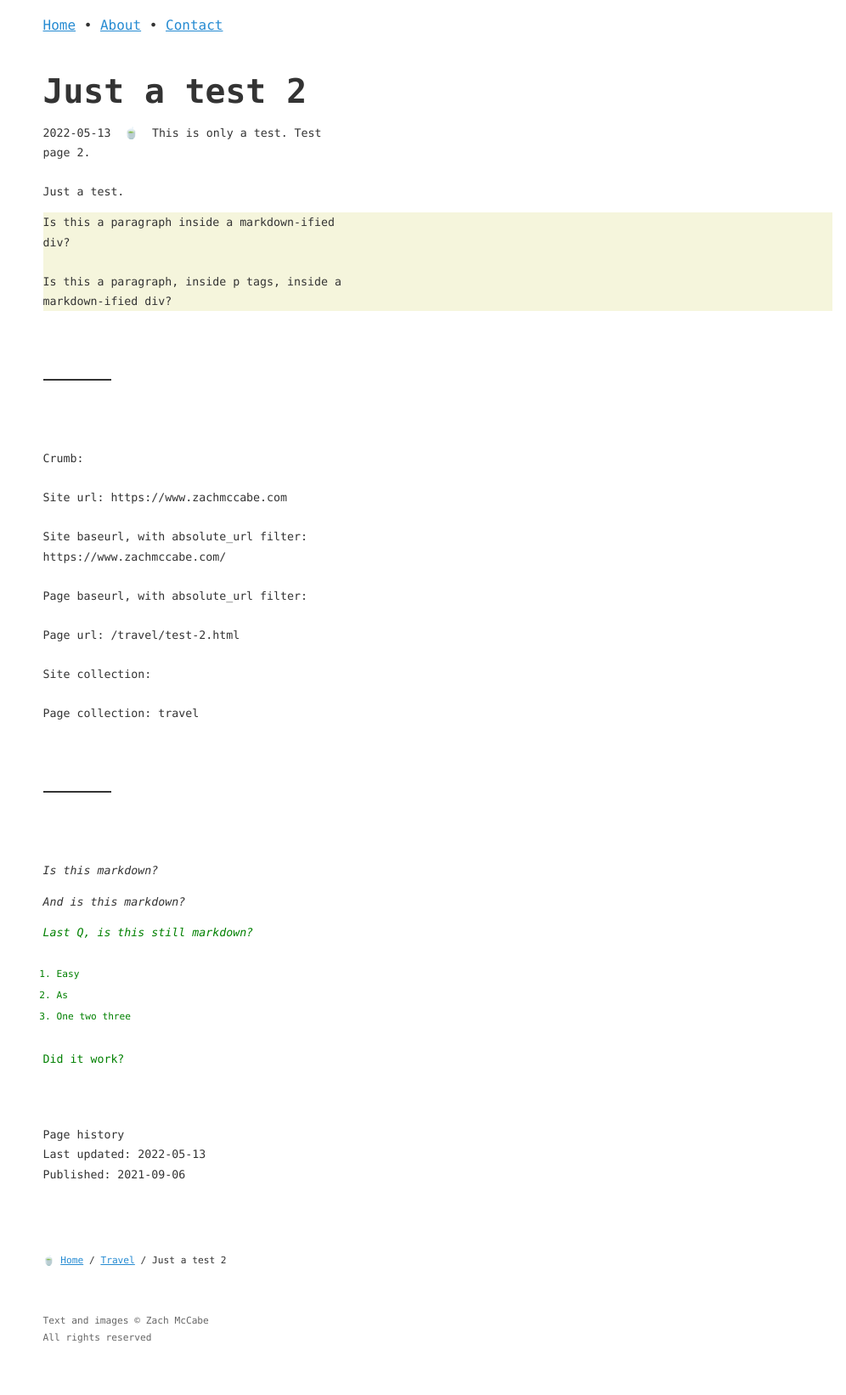
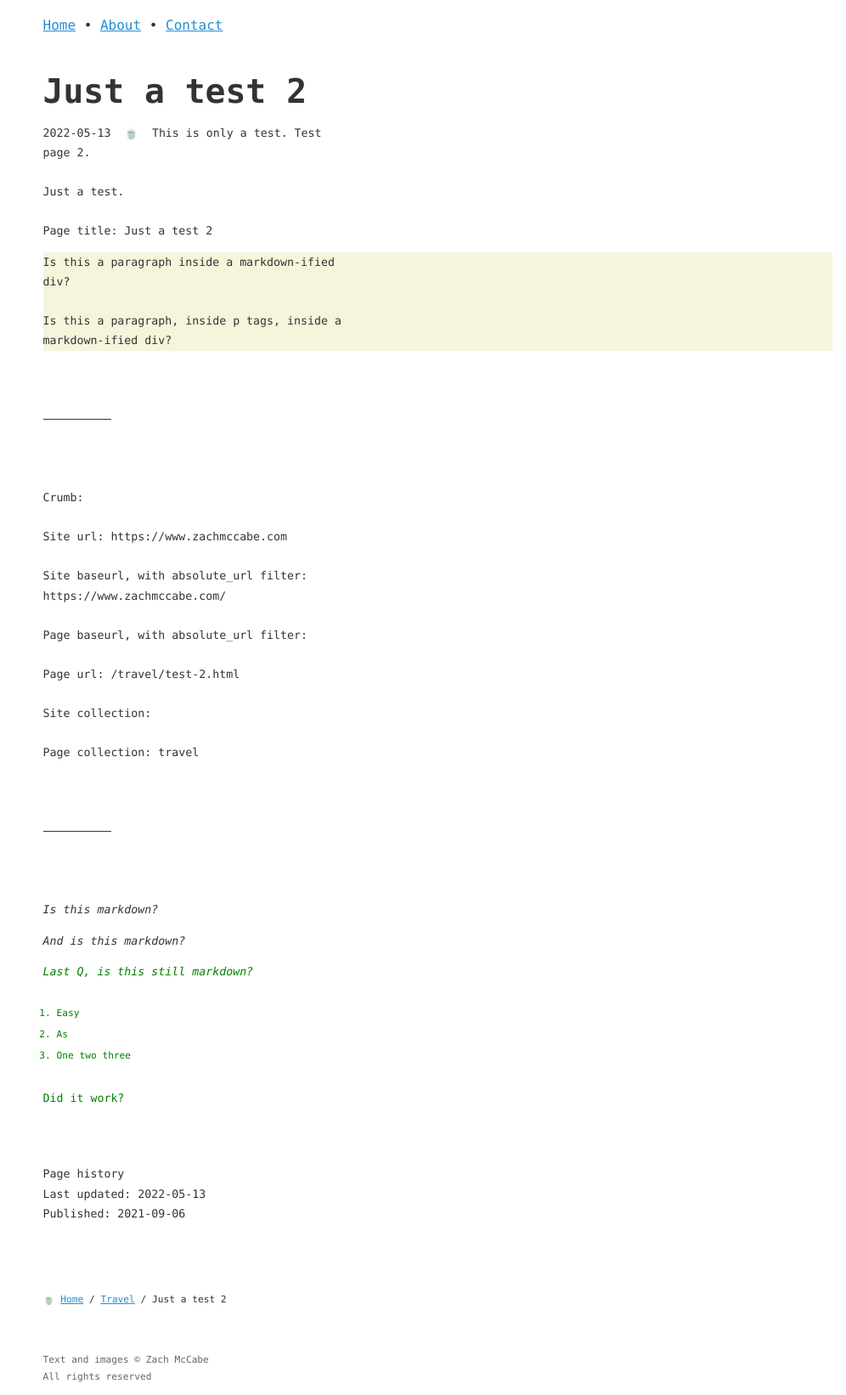
Before and after one commit to zachmccabe/zachmccabe.github.io, a Jekyll site: the page built from _travel/test-2.md, in a window 1280 px wide. Shown: the whole page at 85% size, without its empty margins (284-1280 px from the left). Built offline with Jekyll 4.4.1, drawn with Linux system fonts in a browser that asks for light colours; before the commit the page ends 1596 px from its top, so only the background shows below that.

Commit message:
Update test-2.md

```diff
--- a/_travel/test-2.md
+++ b/_travel/test-2.md
@@ -14,6 +14,8 @@ nav: |
 
 
 Just a test.
+
+Page title: {{ page.title }}
 
 <div style="background:beige" markdown="1">
 
```
